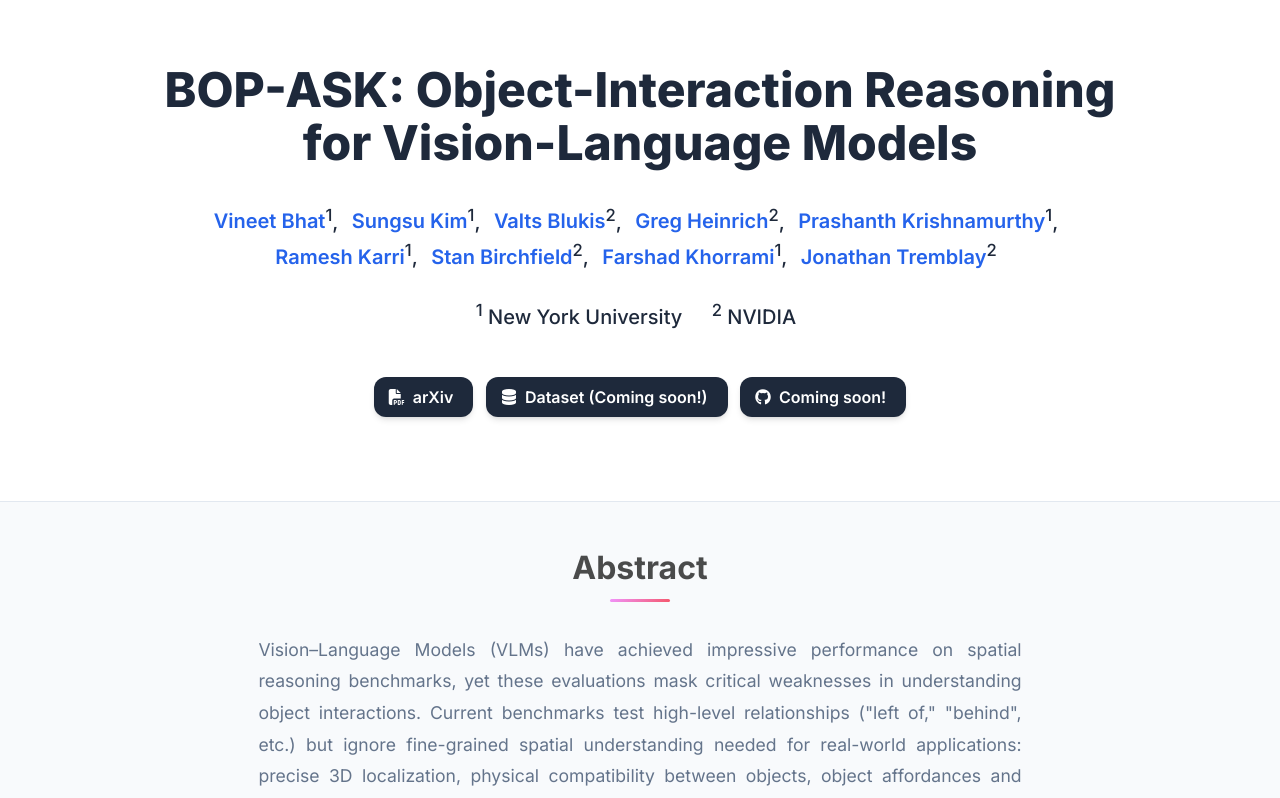
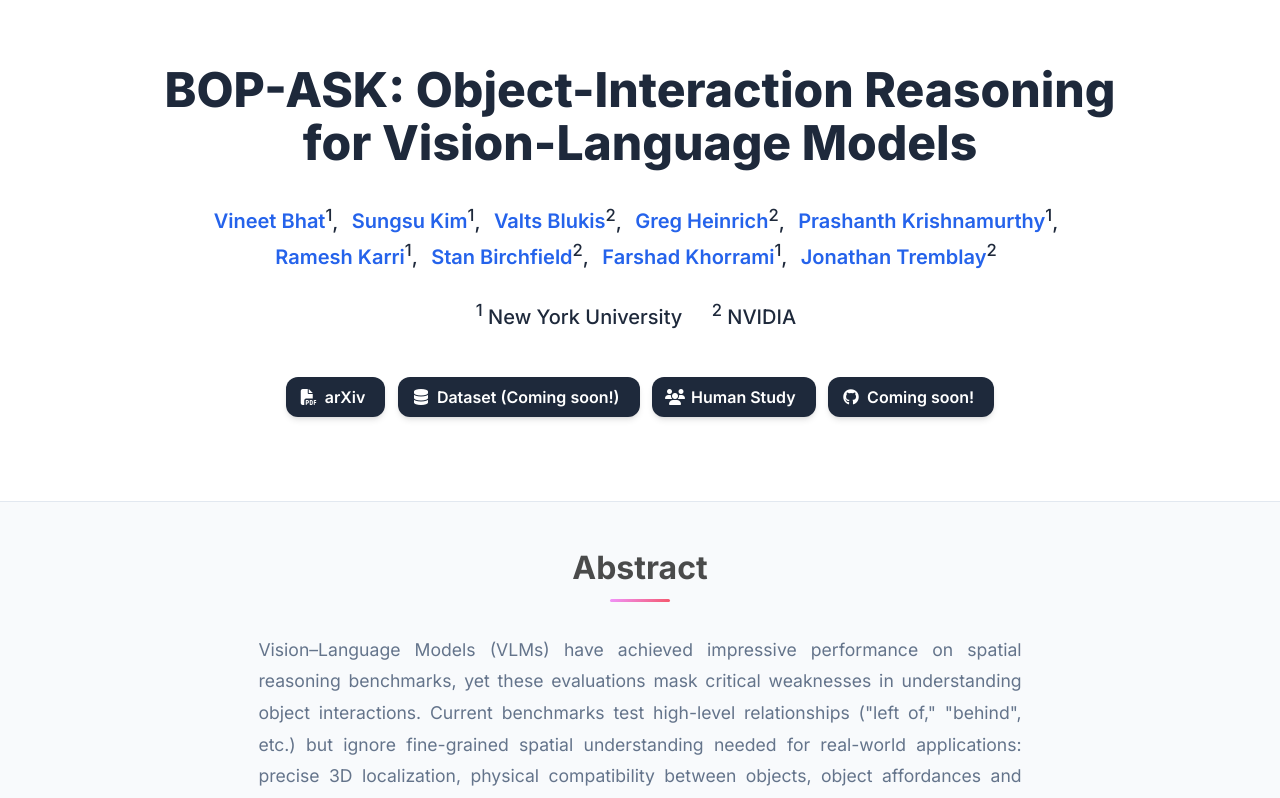
Before and after one commit to bop-ask/bop-ask.github.io, a plain HTML site: page index.html in a window 1280 px wide. Shown: the top 798 px of the page. Drawn offline with nearby package versions, Linux system fonts and the light colour scheme; some icons are missing.

Commit message:
adding the human study website

```diff
--- a/index.html
+++ b/index.html
@@ -253,6 +253,16 @@
                         </a>
                       </span>
 
+                      <span class="link-block">
+                        <a href="https://bop-ask-eval-website.fly.dev" target="_blank"
+                           class="external-link button is-normal is-rounded is-dark">
+                          <span class="icon">
+                            <i class="fas fa-users"></i>
+                          </span>
+                          <span>Human Study</span>
+                        </a>
+                      </span>
+
                   <!-- TODO: Replace with your GitHub repository URL -->
                   <span class="link-block">
                     <a href="https://github.com/YOUR REPO HERE" target="_blank"
```
